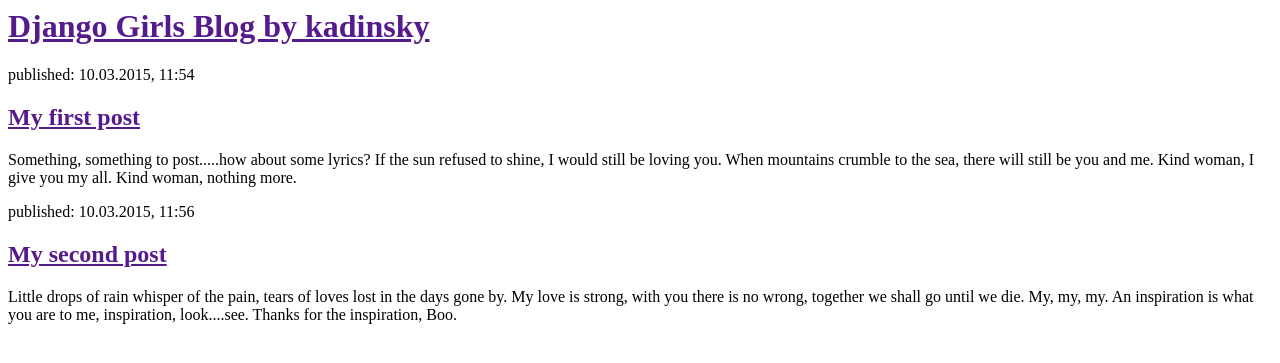
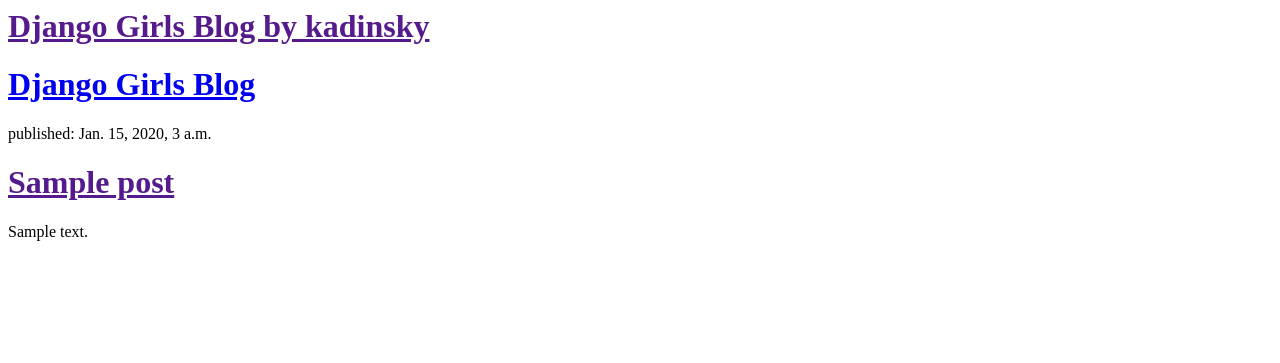
Before and after one commit to kadinsky1/my-first-blog, a Django app: template blog/templates/blog/post_list.html in a window 1280 px wide. Shown: the top 363 px of the page. Run offline with Django 3.2, Linux system fonts and the light colour scheme; the template is opened without the code that fills it: values that come from a table or form of the project are taken from there, others are empty; tables that the repository leaves empty hold one stand-in row (values such as "Sample post").

Commit message:
Modified templates to display posts from database.

```diff
--- a/blog/templates/blog/post_list.html
+++ b/blog/templates/blog/post_list.html
@@ -6,18 +6,14 @@
         <div>
             <h1><a href="">Django Girls Blog by kadinsky</a></h1>
         </div>
+	<div>
+    <h1><a href="/">Django Girls Blog</a></h1>
+</div>
 
-        <div>
-            <p>published: 10.03.2015, 11:54</p>
-            <h2><a href="">My first post</a></h2>
-            <p>Something, something to post.....how about some lyrics?  If the sun refused to shine, I would still be loving you.  When mountains crumble to the sea, there will still be you and me.  Kind woman, I give you my all.  Kind woman, nothing more.</p>
-        </div>
-
-        <div>
-            <p>published: 10.03.2015, 11:56</p>
-            <h2><a href="">My second post</a></h2>
-            <p>Little drops of rain whisper of the pain, tears of loves lost in the days gone by.  My love is strong, with you there is no wrong, together we shall go until we die.  My, my, my.  An inspiration is what you are to me, inspiration, look....see.
-Thanks for the inspiration, Boo.</p>
-        </div>
-    </body>
-</html>
+{% for post in posts %}
+    <div>
+        <p>published: {{ post.published_date }}</p>
+        <h1><a href="">{{ post.title }}</a></h1>
+        <p>{{ post.text|linebreaks }}</p>
+    </div>
+{% endfor %}
--- a/blog/views.py
+++ b/blog/views.py
@@ -1,4 +1,7 @@
 from django.shortcuts import render
+from django.utils import timezone
+from .models import Post
 
 def post_list(request):
-    return render(request, 'blog/post_list.html', {})
+    posts = Post.objects.filter(published_date__lte=timezone.now()).order_by('published_date')
+    return render(request, 'blog/post_list.html', {'posts' :  posts})
```
